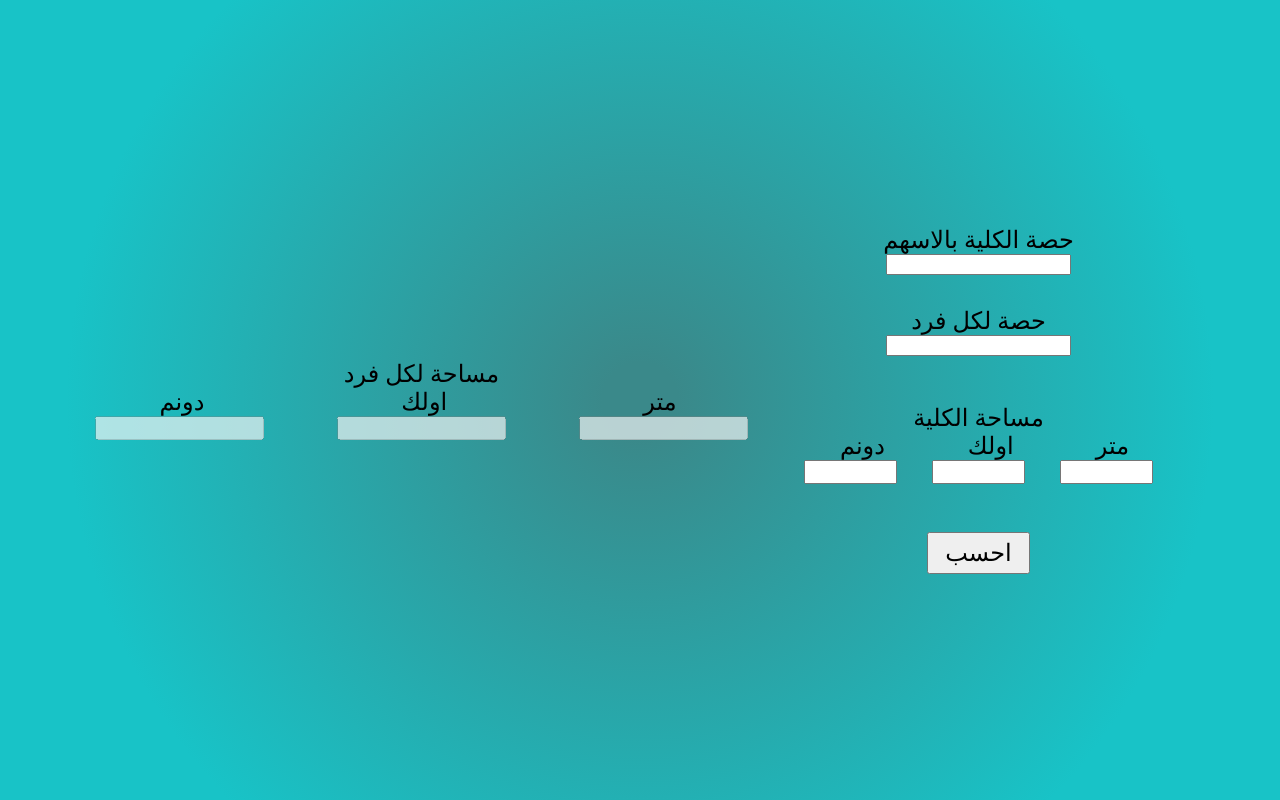
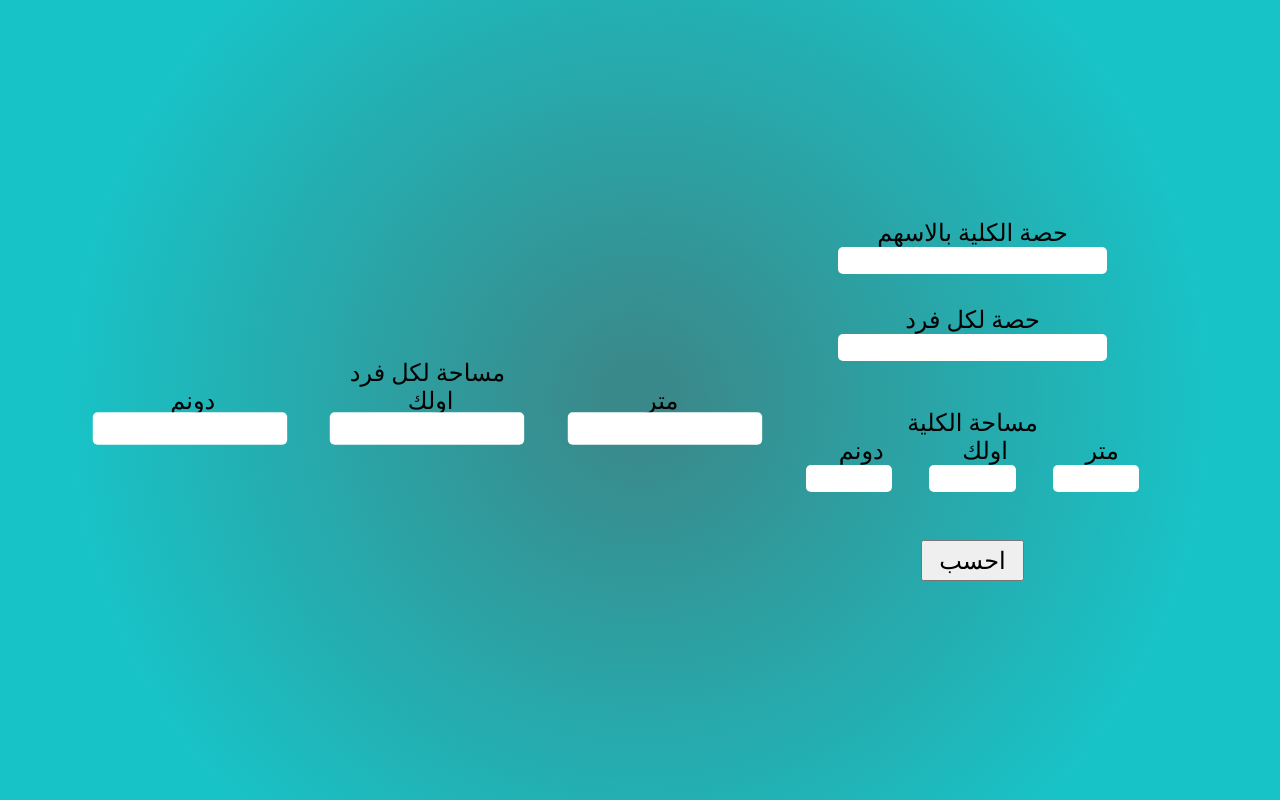
Before and after one commit to yasinabdmahmood/Ayoub, a website: page index.html in a window 1280 px wide. Drawn offline with Linux system fonts and the light colour scheme.

Commit message:
add more styling

```diff
--- a/style.css
+++ b/style.css
@@ -9,7 +9,12 @@ body {
     background: rgb(58,137,138);
     background: radial-gradient(circle, rgba(58,137,138,1) 5%, rgba(24,195,199,1) 76%);
 }
-
+input {
+    border-radius: 5px;
+    border: 0px;
+    min-height: 25px;
+    font-size: 20px;
+}
 input:focus {
     transform: scale(1.5);
 }
@@ -80,6 +85,11 @@ input:focus {
 
 #donem-out , #olk-out , #meter-out {
     text-align: center;
+    transform: scale(1.2);
+    background-color: white;
+    border: 0px;
+    border-radius: 4px;
+    color: black;
     /* padding: 0.5rem 1rem;
     display: flex;
     justify-content: center;
```
